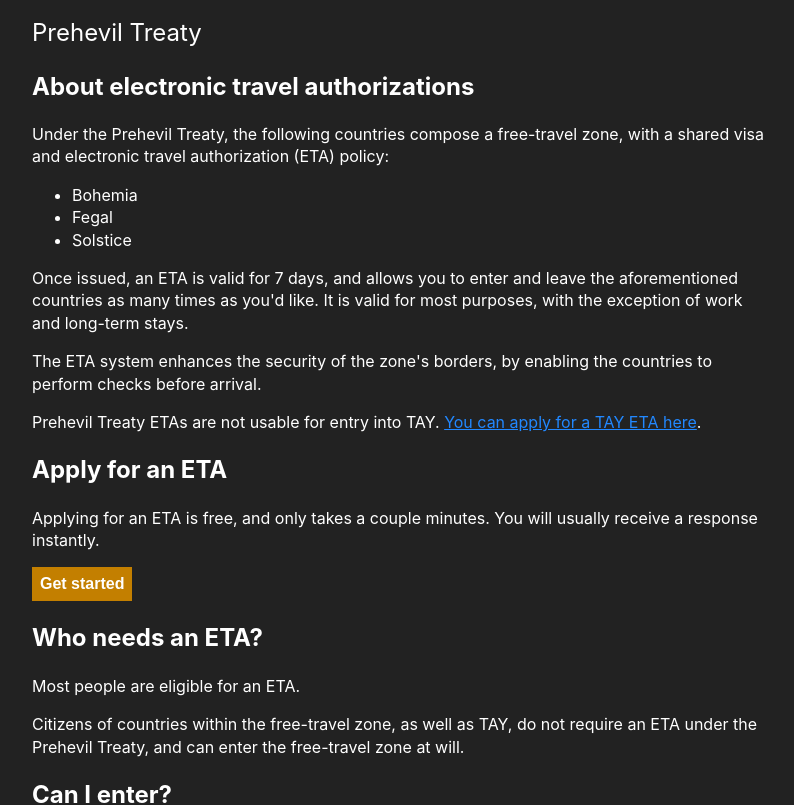
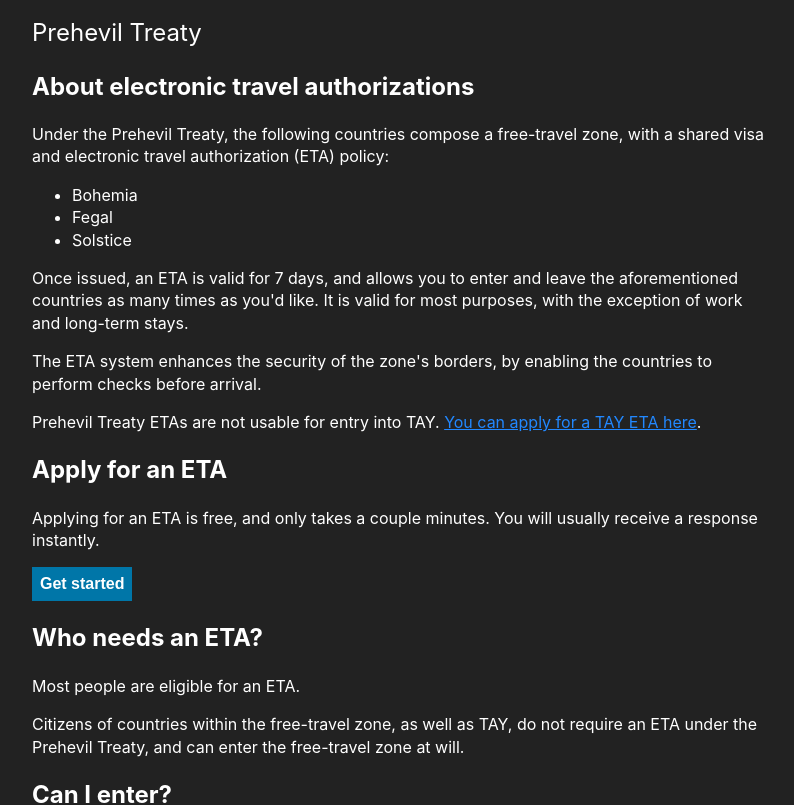
Before and after one commit to AshesOfEther/prehevil-treaty-eta, a Nuxt app in the folder frontend/: page / in a window 1280 px wide. Shown: the top 805 px of the page, without its empty margins (240-1034 px from the left). Built offline with nearby package versions, Linux system fonts and the light colour scheme; no server answers.

Commit message:
feat(frontend): new accent color

```diff
--- a/frontend/app/styles.css
+++ b/frontend/app/styles.css
@@ -3,8 +3,8 @@
 }
 
 :root {
-	--color-accent: #C37F00;
-	--color-accent-light: #EB9800;
+	--color-accent: #0076A8;
+	--color-accent-light: oklch(from var(--color-accent) calc(l + 0.1) c h);
 	--color-gray: #484848;
 	--color-gray-light: #999999;
 	--color-gray-dark: #2e2e2e;
```
